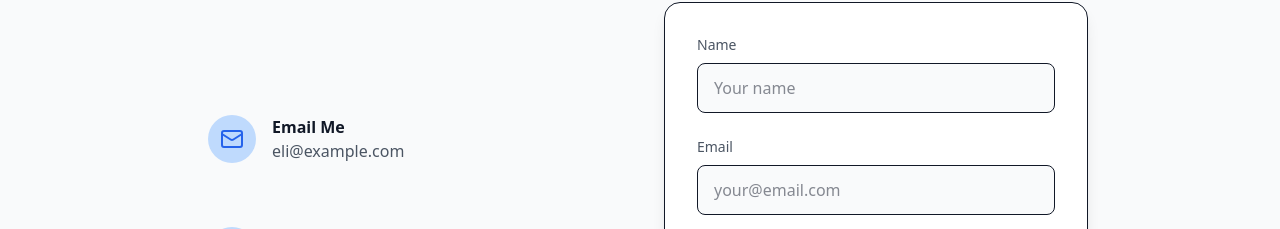
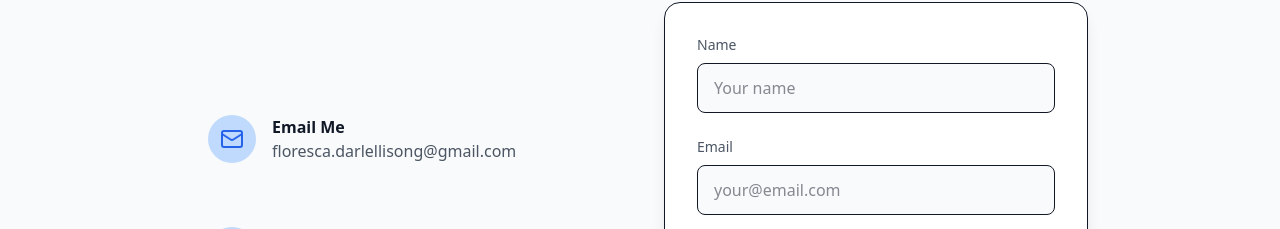
Before and after one commit to elli1216/eli, a React (Vite) app: page / in a window 1280 px wide. Shown: the part 4900-5129 px from the top of the page. Built offline with nearby package versions, Linux system fonts and the light colour scheme.

Commit message:
feat: Update contact information and add external links in Contact component

```diff
--- a/components/Contact.tsx
+++ b/components/Contact.tsx
@@ -14,17 +14,17 @@
         <div className="grid md:grid-cols-2 gap-12">
           {/* Contact Info */}
           <div className="space-y-8 flex flex-col justify-center">
-            <a href="mailto:eli@example.com" className="flex items-center gap-4 group p-4 rounded-lg hover:bg-accent transition-colors">
+            <a href="mailto:eli@example.com" target="_blank" rel="noopener noreferrer" className="flex items-center gap-4 group p-4 rounded-lg hover:bg-accent transition-colors">
               <div className="p-3 bg-accent text-primary rounded-full group-hover:scale-110 transition-transform">
                 <Mail size={24} />
               </div>
               <div>
                 <h3 className="font-semibold text-foreground">Email Me</h3>
-                <p className="text-muted-foreground">eli@example.com</p>
+                <p className="text-muted-foreground">floresca.darlellisong@gmail.com</p>
               </div>
             </a>
 
-            <a href="#" className="flex items-center gap-4 group p-4 rounded-lg hover:bg-accent transition-colors">
+            <a href="https://www.linkedin.com/in/darlfloresca/" target="_blank" rel="noopener noreferrer" className="flex items-center gap-4 group p-4 rounded-lg hover:bg-accent transition-colors">
               <div className="p-3 bg-accent text-primary rounded-full group-hover:scale-110 transition-transform">
                 <Linkedin size={24} />
               </div>
@@ -34,7 +34,7 @@
               </div>
             </a>
 
-            <a href="#" className="flex items-center gap-4 group p-4 rounded-lg hover:bg-accent transition-colors">
+            <a href="https://github.com/elli1216" target="_blank" rel="noopener noreferrer" className="flex items-center gap-4 group p-4 rounded-lg hover:bg-accent transition-colors">
               <div className="p-3 bg-accent text-primary rounded-full group-hover:scale-110 transition-transform">
                 <Github size={24} />
               </div>
--- a/constants.tsx
+++ b/constants.tsx
@@ -74,7 +74,7 @@
   { name: "NextJS", category: "frontend", icon: "nextjs2" },
   { name: "ExpressJS", category: "backend", icon: "expressjs" },
   { name: "Tailwind CSS", category: "frontend", icon: "tailwindcss" },
-  { name: "Zustand", category: "frontend", icon: "zustand" },
+  { name: "Zustand", category: "frontend", icon: "" },
   { name: "Tanstack", category: "frontend", icon: "tanstack" },
   { name: "Git/GitHub", category: "tools", icon: "github" },
   { name: "Supabase", category: "tools", icon: "supabase" },
```
